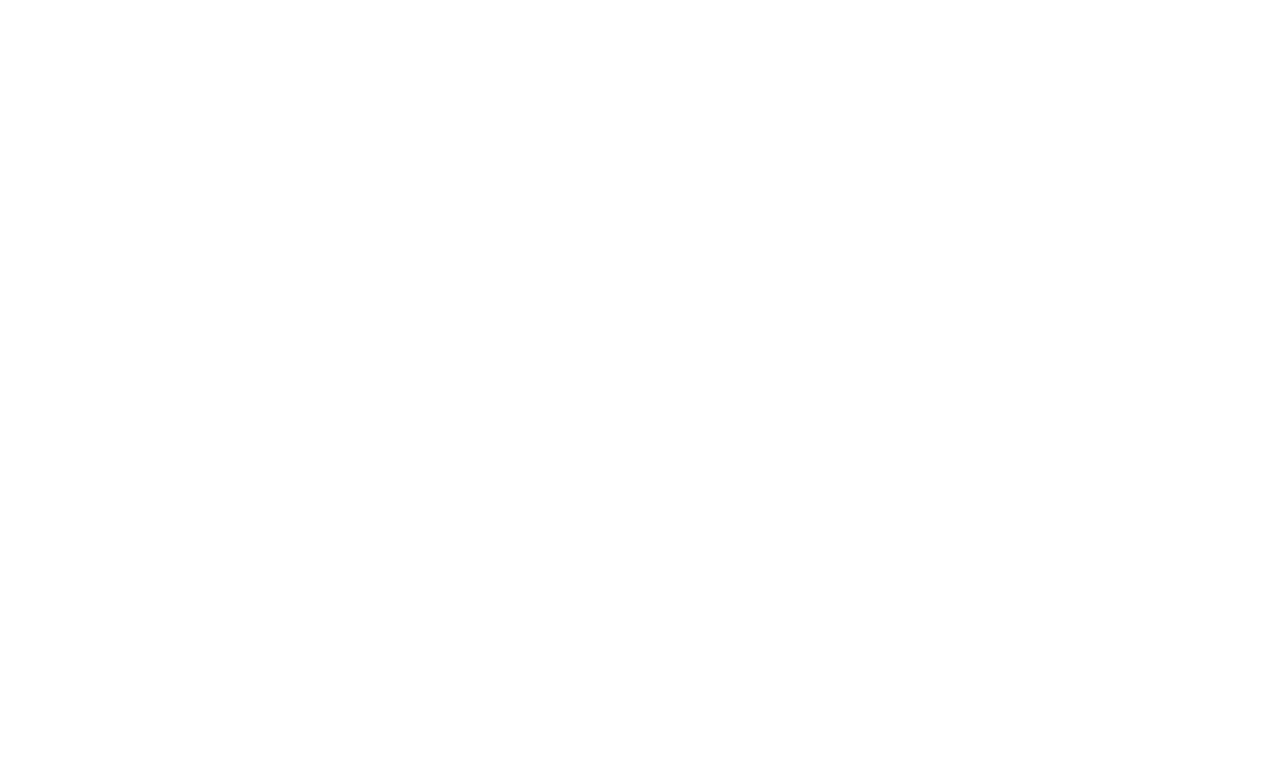
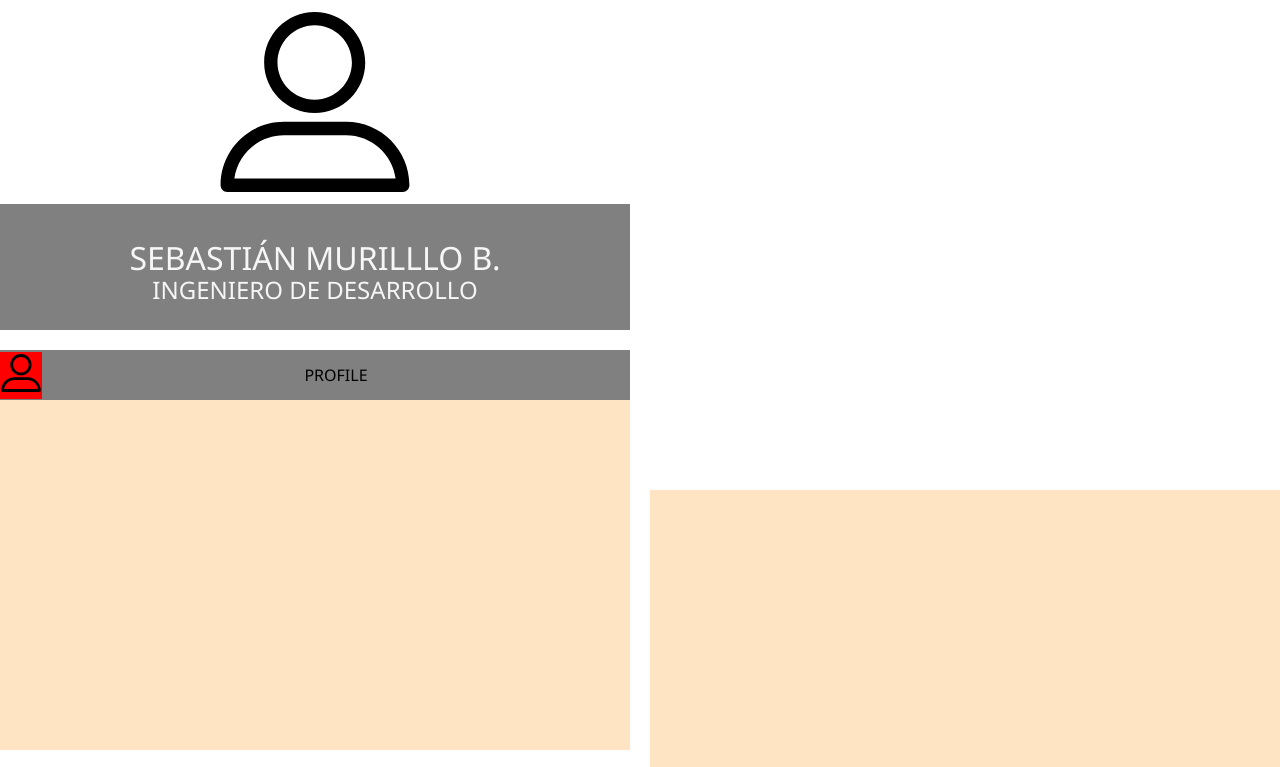
Before and after one commit to sebastianMur/sofkaTest, a plain HTML site: page CV/index.html in a window 1280 px wide. Shown: the top 767 px of the page. Drawn offline with Linux system fonts and the light colour scheme.

Commit message:
en image profile

```diff
--- a/CV/index.css
+++ b/CV/index.css
@@ -0,0 +1,127 @@
+
+
+
+body{
+    margin:0 ;
+    padding: 0;
+}
+*{
+    box-sizing: border-box;
+   font-family: SegoeUI-Semibold, "Segoe UI Semibold", "Segoe UI Regular", "Segoe UI",sans-serif;
+
+}
+
+
+.container{
+    display: grid;
+    grid-template-columns: repeat(2,1fr);
+    grid-template-rows: repeat(20,50px);
+    grid-auto-rows: 50px;
+    gap:20px;
+}
+
+
+/* profile photo container   */
+
+.cv-photo{
+ grid-row: 1 / span 5;
+ display: grid;
+ grid-template-columns: 1fr;
+ grid-template-rows: repeat(12,1fr);
+
+}
+
+.photo-profile-image{
+grid-row: 1 / 10;
+display: flex;
+justify-content: center;
+align-items: center;
+}
+.photo-profile-image img{
+width: 200px;
+}
+
+.photo-profile-name{
+grid-row: 10 / 12;
+background-color: grey;
+display: flex;
+align-items: flex-start;
+justify-content: center;
+color: #f6f6f6;
+z-index: 2;
+}
+
+.photo-profile-name p{
+font-size: 2rem;
+}
+
+.photo-profile-jobtitle{
+grid-row: 12 / 13;
+background-color: grey;
+display: flex;
+align-items: center;
+justify-content: center;
+color: #f6f6f6;
+}
+
+.photo-profile-jobtitle p{
+    font-size: 1.5rem;
+    }
+
+
+/*profile description*/
+.cv-profile{
+    grid-row:  span 6;
+    background-color: bisque;
+display: grid;
+grid-template-columns: 1fr;
+grid-template-rows:repeat(auto-fill,minmax(3rem,1fr));
+}
+
+.profile-header{
+display: grid;
+grid-template-columns:  1fr 14fr;
+background-color: gray;
+align-items: center;
+}
+.profile-header .header-image{
+background-color: red;
+}
+.profile-header .header-image img{
+color:white;
+}
+
+.header-title{
+display: flex;
+justify-content: center;
+
+}
+
+
+
+
+
+
+/*cv-profile-skills*/
+
+.cv-skill{
+    background-color: bisque;
+    grid-row: span 7;
+}
+.cv-experience{
+    grid-row: span 7;
+
+}
+.cv-education{
+    grid-row: span 7;
+
+}
+.cv-certification{
+    grid-row: span 7;
+
+}
+.cv-references{
+
+    grid-row: span 7;
+
+}
--- a/CV/index.html
+++ b/CV/index.html
@@ -4,18 +4,40 @@
     <meta charset="UTF-8" />
     <meta http-equiv="X-UA-Compatible" content="IE=edge" />
     <meta name="viewport" content="width=device-width, initial-scale=1.0" />
+    <link rel="stylesheet" href="/CV/index.css" />
     <title>CV Template</title>
   </head>
   <body>
     <div class="container">
       <div class="cv-photo">
-        <div class="photo-profile-image"></div>
-        <div class="photo-profile-name"></div>
-        <div class="photo-profile-jobtitle"></div>
+        <div class="photo-profile-image">
+          <img src="/Images/profile.svg" alt="no image" />
+        </div>
+        <div class="photo-profile-name">
+          <p class="name">SEBASTIÁN MURILLLO B.</p>
+        </div>
+        <div class="photo-profile-jobtitle">
+          <p class="name">INGENIERO DE DESARROLLO</p>
+        </div>
+      </div>
+
+      <div class="cv-experience">
+        <div class="experience-header"></div>
+
+        <div class="experience-jobtitle">
+          <div class="jobtitle-name"></div>
+          <div class="jobtitle-dates"></div>
+          <div class="jobtitle-description"></div>
+        </div>
       </div>
 
       <div class="cv-profile">
-        <div class="profile-header"></div>
+        <div class="profile-header">
+          <div class="header-image">
+            <img src="/Images/profile.svg" alt="profile icon" />
+          </div>
+          <div class="header-title">PROFILE</div>
+        </div>
         <div class="profile-description"></div>
 
         <div class="profile-contact-telephone">
@@ -40,16 +62,6 @@
         <div class="skill-topic">
           <div class="topic-name"></div>
           <div class="topic-percentage"></div>
-        </div>
-      </div>
-
-      <div class="cv-experience">
-        <div class="experience-header"></div>
-
-        <div class="experience-jobtitle">
-          <div class="jobtitle-name"></div>
-          <div class="jobtitle-dates"></div>
-          <div class="jobtitle-description"></div>
         </div>
       </div>
 
```
Also changed, not shown: Images/noimage.svg (added).
